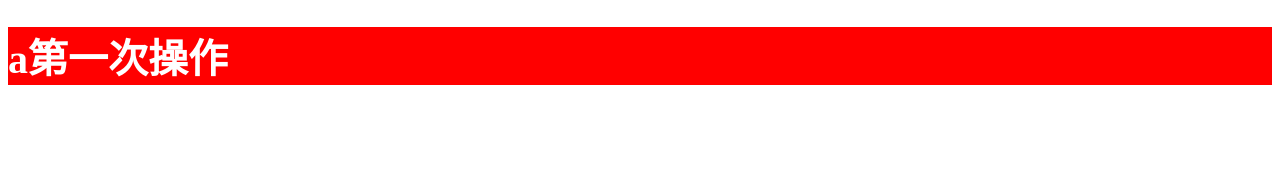
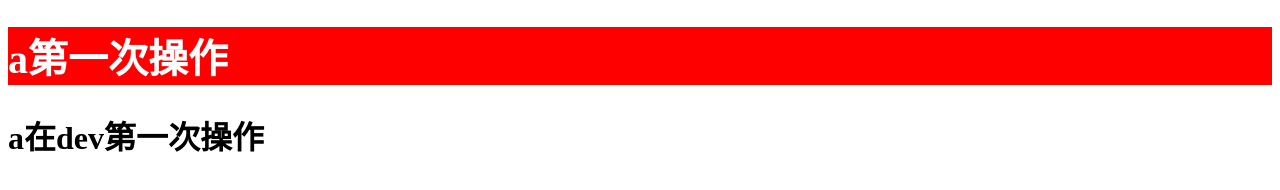
Before and after one commit to 15938072930/nb10_30, a plain HTML site: page index.html in a window 1280 px wide. Drawn offline with Linux system fonts and the light colour scheme.

Commit message:
'a在dev第一次操作'

```diff
--- a/index.html
+++ b/index.html
@@ -9,5 +9,6 @@
 </head>
 <body>
     <h1 class="a1">a第一次操作</h1>
+  <h1>a在dev第一次操作</h1>
 </body>
 </html>
```
